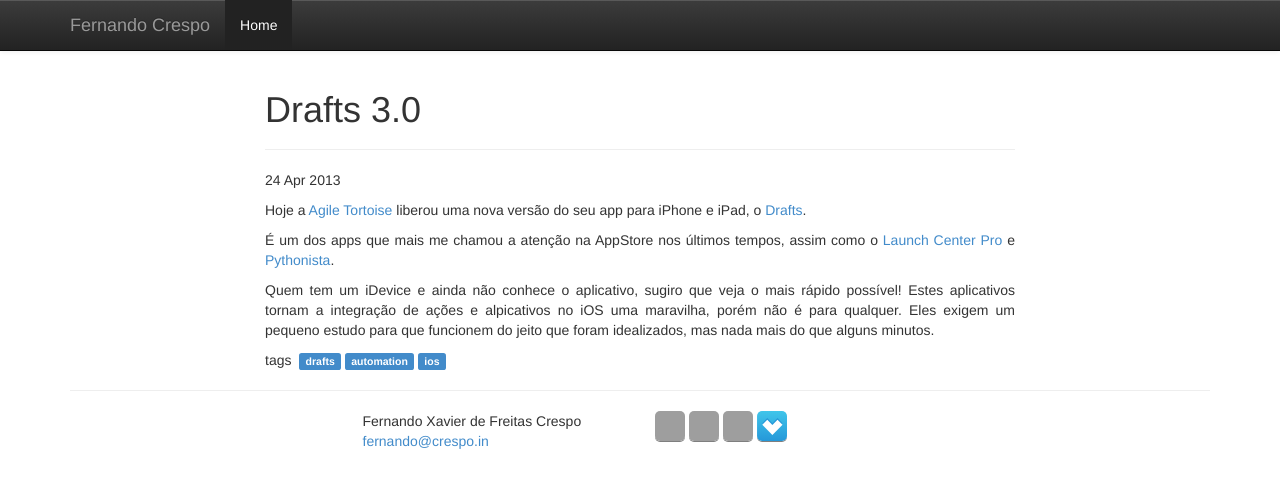
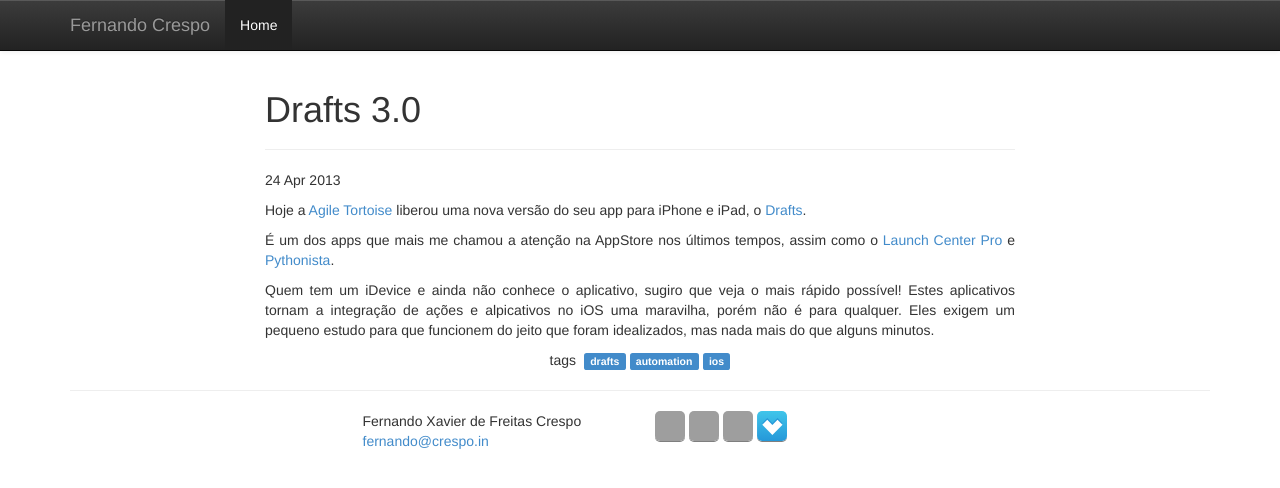
Before and after one commit to fcrespo82/fcrespo82.github.io, a Jekyll site: the page built from _posts/2013-04-24-Drafts-3.0.txt, in a window 1280 px wide. Shown: the top 488 px of the page. Built offline with Jekyll 4.4.1, drawn with Linux system fonts in a browser that asks for light colours; grey boxes are pictures that could not be loaded.

Commit message:
Fix some small screen problems

```diff
--- a/_layouts/default.html
+++ b/_layouts/default.html
@@ -66,11 +66,11 @@
         <hr>
         <footer>
           <div class="row">
-            <div class="col-xs-5 col-xs-offset-5 col-md-3 col-md-offset-3">
+            <div class="col-xs-5 col-sm-5 col-sm-offset-2 col-md-3 col-md-offset-3">
                 Fernando Xavier de Freitas Crespo<br/>
                 <a href="mailto:fernando@crespo.in">fernando@crespo.in</a>
             </div>
-            <div class="svg col-md-3 col-xs-5">
+            <div class="svg col-xs-5 col-sm-5 col-md-3">
               <a href="http://github.com/fcrespo82/" target="_blank" class="webicon github">github</a>
                 <a href="http://bitbucket.com/fcrespo82/" target="_blank" class="webicon bitbucket">bitbucket</a>
                 <a href="http://twitter.com/fcrespo82/" target="_blank" class="webicon twitter">twitter</a>
--- a/_layouts/post.html
+++ b/_layouts/post.html
@@ -3,18 +3,18 @@
 ---
 
 <div class="row">
-	<div class="col-md-8 col-md-offset-2">
+	<div class="col-sm-10 col-sm-offset-1 col-md-8 col-md-offset-2">
 		<!-- <h2></h2> -->
 		<div class="page-header">
   		<h1>{{ page.title }}</h1>
 		</div>
 		<p class="meta">{{ page.date | date_to_string }}</p>
 
-		<div class="post" style="text-align:justify;">
+		<div class="post" >
 			{{ content }}
 		</div>
 
-		<div class="categories">tags&nbsp;
+		<div class="categories text-center">tags&nbsp;
 			{% for tag in page.tags %}
 			<a href="/tags/{{ tag }}/"><span class="label label-primary">{{ tag }}</span></a>
 			{% endfor %}
```
